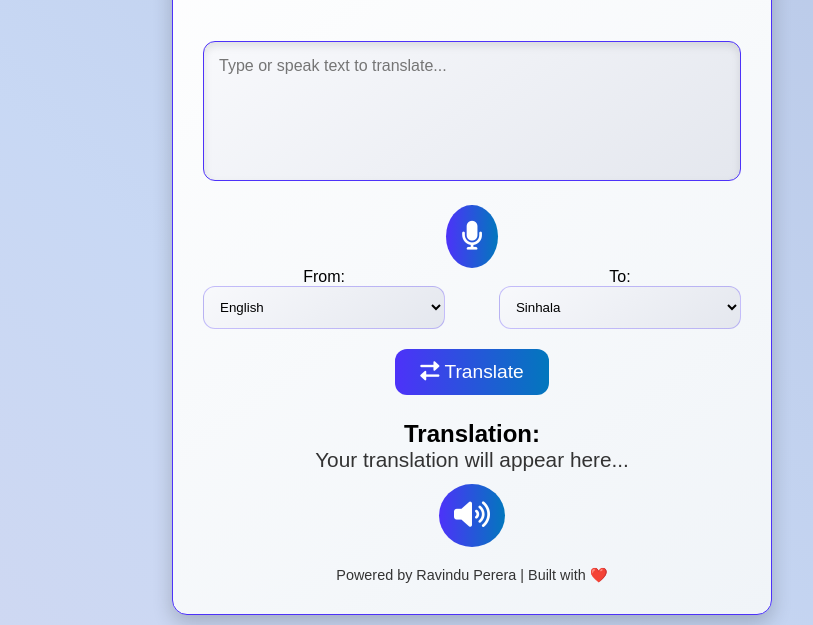
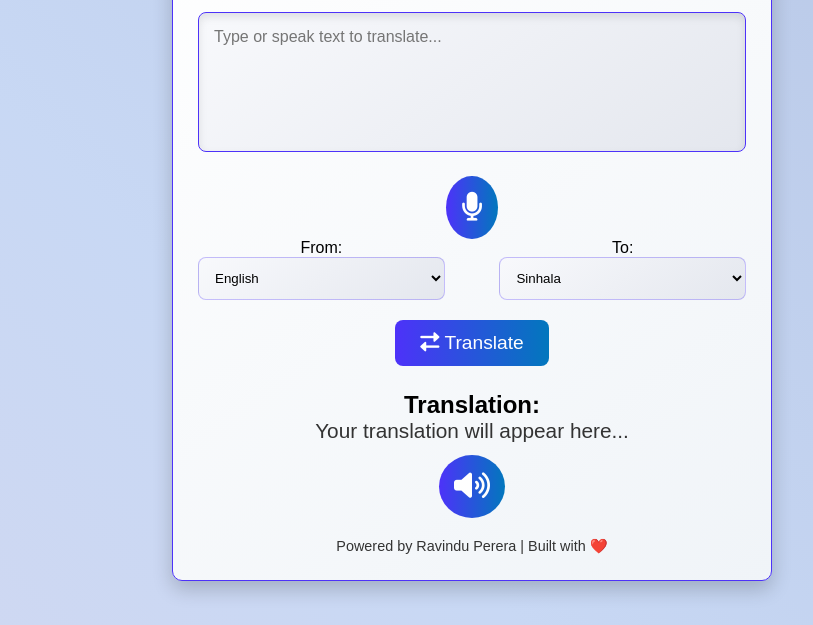
Before and after one commit to Ravindupereraofficial/Language-Translator-App, a plain HTML site: page index.html in a window 1280 px wide. Shown: the part 175-800 px from the top of the page, without its empty margins (168-981 px from the left). Drawn offline with nearby package versions, Linux system fonts and the light colour scheme.

```diff
--- a/style.css
+++ b/style.css
@@ -29,11 +29,11 @@
 
 .translator-container {
   background: linear-gradient(145deg, #ffffff, #f0f4f8);
-  border-radius: 15px;
+  border-radius: 10px;
   box-shadow: 0 8px 20px rgba(0, 0, 0, 0.2);
   width: 90%;
   max-width: 600px;
-  padding: 30px;
+  padding: 25px;
   text-align: center;
   margin: 10px;
   border: 1px solid #4d32f9;
@@ -46,7 +46,7 @@
 }
 
 header h1 {
-  font-size: 2.8rem;
+  font-size: 2.5rem;
   background: linear-gradient(to right, #4d32f9, #0277bd);
   -webkit-background-clip: text;
   -webkit-text-fill-color: transparent;
@@ -62,7 +62,7 @@
 textarea.input-text {
   width: 100%;
   height: 140px;
-  border-radius: 12px;
+  border-radius: 8px;
   border: 1px solid #4d32f9;
   padding: 15px;
   font-size: 1rem;
@@ -107,7 +107,7 @@
 .language-select {
   width: 100%;
   padding: 12px;
-  border-radius: 12px;
+  border-radius: 8px;
   border: 1px solid #4d32f94c;
   background: linear-gradient(145deg, #f8f9fc, #e4e7ee);
   transition: box-shadow 0.3s ease, transform 0.2s ease;
@@ -122,7 +122,7 @@
   color: white;
   border: none;
   padding: 12px 25px;
-  border-radius: 12px;
+  border-radius: 8px;
   cursor: pointer;
   font-size: 1.2rem;
   transition: background 0.3s ease, box-shadow 0.3s ease;
```
